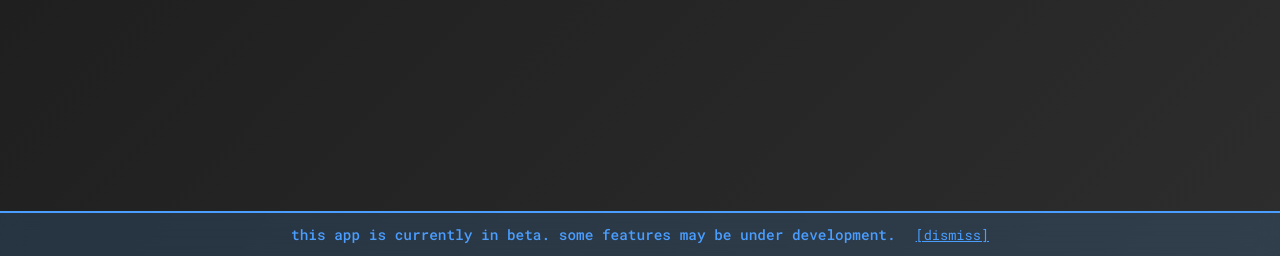
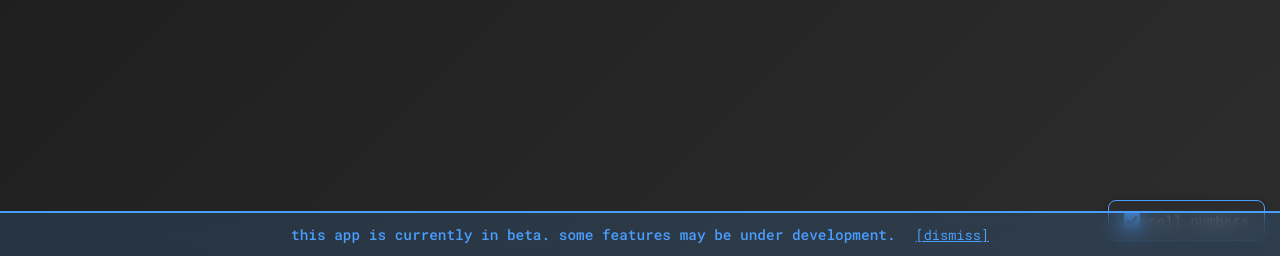
Before and after one commit to charliebutter/bitmask, a Flask app: page / in a window 1280 px wide. Shown: the part 544-800 px from the top of the page. Run offline with Flask 3, Linux system fonts and the light colour scheme; data that the repository does not hold is empty; some libraries are stand-ins or nearby versions.

Commit message:
added cell number toggle

```diff
--- a/static/script.js
+++ b/static/script.js
@@ -21,6 +21,7 @@ function initializeEventListeners() {
     document.getElementById('giveUpBtn').addEventListener('click', giveUp);
     document.getElementById('instructionsBtn').addEventListener('click', showInstructions);
     document.getElementById('sharePuzzleBtn').addEventListener('click', copyPuzzleLink);
+    document.getElementById('toggleNumbers').addEventListener('change', toggleNumbers);
 
     // Modal close button
     const modal = document.getElementById('instructionsModal');
@@ -38,6 +39,9 @@ function initializeEventListeners() {
 
     // Beta banner dismiss
     initializeBetaBanner();
+
+    // Initialize number visibility from localStorage
+    initializeNumberVisibility();
 }
 
 function initializeBetaBanner() {
@@ -60,6 +64,32 @@ function initializeBetaBanner() {
             banner.style.display = 'none';
         }, 300);
     });
+}
+
+function initializeNumberVisibility() {
+    const showNumbers = localStorage.getItem('showNumbers');
+    const toggleCheckbox = document.getElementById('toggleNumbers');
+
+    // Default to showing numbers if not set
+    if (showNumbers === 'false') {
+        document.body.classList.add('hide-numbers');
+        toggleCheckbox.checked = false;
+    } else {
+        document.body.classList.remove('hide-numbers');
+        toggleCheckbox.checked = true;
+    }
+}
+
+function toggleNumbers(event) {
+    const showNumbers = event.target.checked;
+
+    if (showNumbers) {
+        document.body.classList.remove('hide-numbers');
+        localStorage.setItem('showNumbers', 'true');
+    } else {
+        document.body.classList.add('hide-numbers');
+        localStorage.setItem('showNumbers', 'false');
+    }
 }
 
 function showInstructions() {
--- a/static/styles.css
+++ b/static/styles.css
@@ -98,6 +98,49 @@ h1 {
 .btn-warning {
     background: linear-gradient(135deg, #f59e0b 0%, #d97706 100%);
     color: white;
+}
+
+/* Number Toggle at Bottom */
+.number-toggle-container {
+    position: fixed;
+    bottom: 15px;
+    right: 15px;
+    z-index: 997;
+    background: rgba(45, 45, 45, 0.95);
+    padding: 10px 15px;
+    border-radius: 8px;
+    border: 1px solid #4a9eff;
+    box-shadow: 0 4px 12px rgba(0, 0, 0, 0.4);
+    backdrop-filter: blur(10px);
+}
+
+.toggle-label {
+    display: flex;
+    align-items: center;
+    gap: 8px;
+    cursor: pointer;
+    color: #888;
+    font-size: 14px;
+    user-select: none;
+    -webkit-user-select: none;
+    -moz-user-select: none;
+    -ms-user-select: none;
+}
+
+.toggle-label input[type="checkbox"] {
+    cursor: pointer;
+    width: 16px;
+    height: 16px;
+    accent-color: #4a9eff;
+}
+
+.toggle-label:hover {
+    color: #aaa;
+}
+
+/* Hide numbers when checkbox is unchecked */
+body.hide-numbers .cell {
+    color: transparent !important;
 }
 
 .message {
@@ -644,4 +687,14 @@ h1 {
     .beta-banner-dismiss {
         font-size: 0.8em;
     }
+
+    .number-toggle-container {
+        bottom: 10px;
+        right: 10px;
+        padding: 8px 12px;
+    }
+
+    .toggle-label {
+        font-size: 13px;
+    }
 }
--- a/templates/index.html
+++ b/templates/index.html
@@ -91,6 +91,14 @@
         </div>
     </div>
 
+    <!-- Number Toggle -->
+    <div class="number-toggle-container">
+        <label class="toggle-label">
+            <input type="checkbox" id="toggleNumbers" checked>
+            <span>cell numbers</span>
+        </label>
+    </div>
+
     <script src="{{ url_for('static', filename='script.js') }}"></script>
 </body>
 </html>
```
